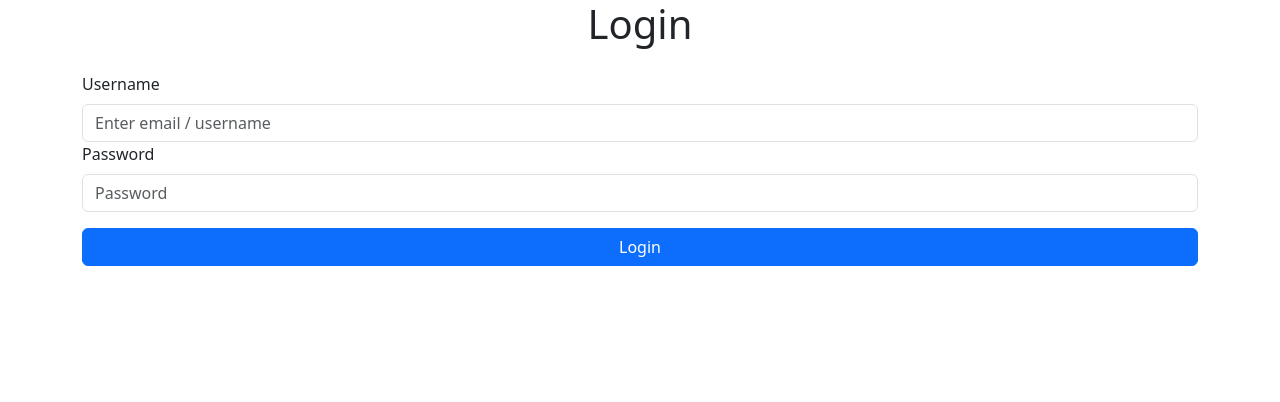
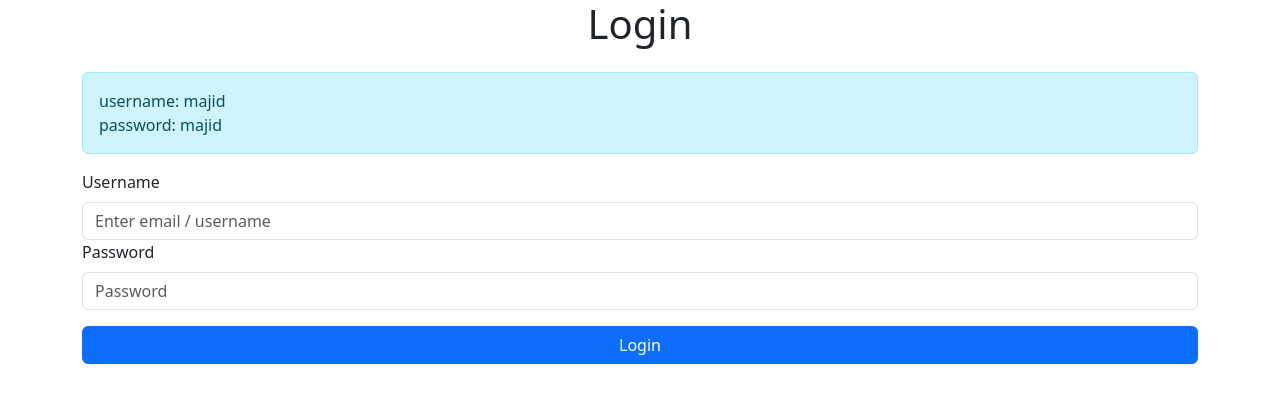
Before and after one commit to BimantaraMajid/planner-web-app, a React (Vite) app: page / in a window 1280 px wide. Shown: the top 402 px of the page. Built offline with nearby package versions, Linux system fonts and the light colour scheme; no server answers.

Commit message:
remove link & set info login

```diff
--- a/src/components/login/BaseLogin.tsx
+++ b/src/components/login/BaseLogin.tsx
@@ -33,6 +33,9 @@ export function BaseLogin() {
 
       {error && <Alert variant="danger">{error}</Alert>}
 
+      <Alert variant="info">
+        username: majid <br /> password: majid
+      </Alert>
       <Form.Group>
         <Form.Label>Username</Form.Label>
         <Form.Control
--- a/src/pages/Main/index.tsx
+++ b/src/pages/Main/index.tsx
@@ -66,7 +66,6 @@ export function MainPage() {
 
   return (
     <>
-      <LinkAnotherPage />
       <HeaderCalendar
         toggleSidebar={toggleSidebar}
         baseDate={baseDate}
```
